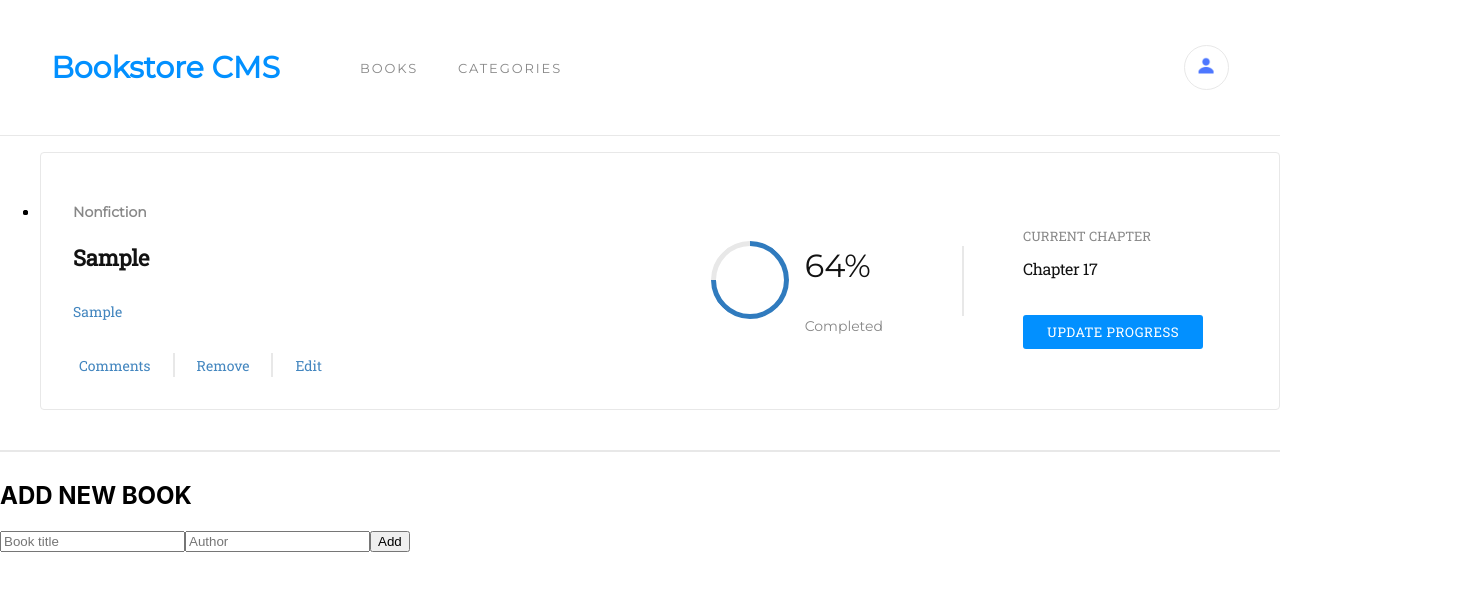
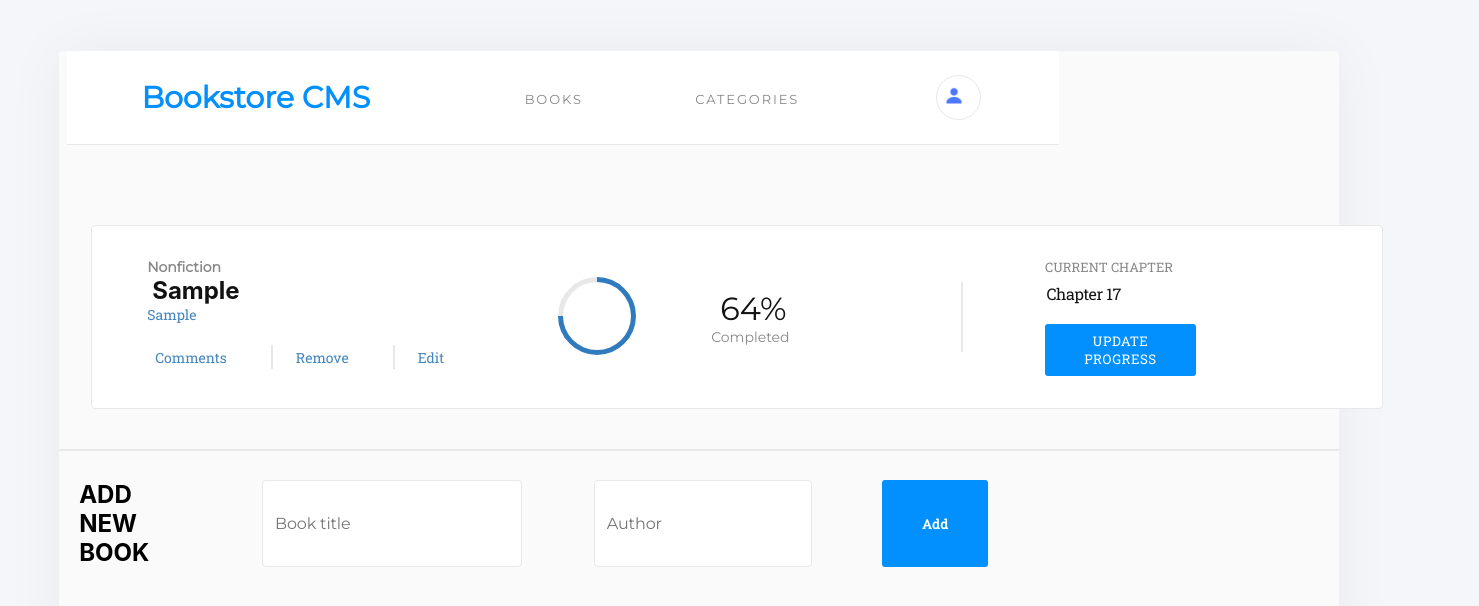
Before and after one commit to adarachel/project-bookstore, a React (Create React App) app: page / in a window 1280 px wide. Both pictures are taken after typing "Sample", "Sample" into the empty fields and a click on the button "Add". Shown: the top 606 px of the page, 1479 px wide, since content can reach past the window. Built offline with nearby package versions, Linux system fonts and the light colour scheme; no server answers; the HTML template or start-up script is replaced by a standard one.

Commit message:
make changes required by reviewer

```diff
--- a/src/App.css
+++ b/src/App.css
@@ -1,39 +1,19 @@
-.App {
-  text-align: center;
+* {
+  margin: 0;
+  padding: 0;
 }
 
-.App-logo {
-  height: 40vmin;
-  pointer-events: none;
+body {
+  padding: 4%;
+  background-color: #f5f6fa;
 }
 
-@media (prefers-reduced-motion: no-preference) {
-  .App-logo {
-    animation: App-logo-spin infinite 20s linear;
-  }
+#root {
+  margin: 0;
+  padding: 0 0 8%;
+  border-radius: 4px;
+  box-shadow: 0 0 60px 0 rgb(0 0 0 / 5%);
+  background-color: #fafafa;
+  width: 100vw;
+  min-height: 100vh;
 }
-
-.App-header {
-  background-color: #282c34;
-  min-height: 100vh;
-  display: flex;
-  flex-direction: column;
-  align-items: center;
-  justify-content: center;
-  font-size: calc(10px + 2vmin);
-  color: white;
-}
-
-.App-link {
-  color: #61dafb;
-}
-
-@keyframes App-logo-spin {
-  from {
-    transform: rotate(0deg);
-  }
-
-  to {
-    transform: rotate(360deg);
-  }
-}
--- a/src/components/Book.css
+++ b/src/components/Book.css
@@ -1,6 +1,13 @@
 @import url('https://fonts.googleapis.com/css2?family=Roboto+Slab&display=swap');
 
-.book-title {
+* {
+  list-style-type: none;
+  width: fit-content;
+  margin-left: 0.5em;
+  margin-right: 2em;
+}
+
+#book-title {
   margin-top: 0.188rem;
   font-size: 1.375rem;
   letter-spacing: -0.2px;
@@ -19,6 +26,7 @@
   border-radius: 4px;
   border: 1px solid #e8e8e8;
   padding: 2rem;
+  margin-top: 5em;
 }
 
 .book-content {
--- a/src/components/Book.js
+++ b/src/components/Book.js
@@ -3,6 +3,7 @@
 import React from 'react';
 import PropTypes from 'prop-types';
 import './Book.css';
+import './BooksContainer.css';
 
 const SingleBook = (props) => {
   const {
--- a/src/components/BookForm.js
+++ b/src/components/BookForm.js
@@ -1,5 +1,8 @@
+/* eslint-disable */
+
 import React, { useState } from 'react';
 import './BooksContainer.css';
+import './Book.css';
 import { useDispatch } from 'react-redux';
 import { addNewBook, addBook } from '../redux/books/booksSlice';
 
@@ -23,9 +26,10 @@ const BookForm = () => {
   };
 
   return (
-    <form onSubmit={handleSubmit}>
+    <form className="Add-form" onSubmit={handleSubmit}>
       <h2>ADD NEW BOOK</h2>
       <input
+        className="input title-input"
         id="title"
         type="text"
         name="Add"
@@ -35,6 +39,7 @@ const BookForm = () => {
         required
       />
       <input
+        className="input"
         id="author"
         type="text"
         name="Add"
@@ -43,7 +48,7 @@ const BookForm = () => {
         placeholder="Author"
         required
       />
-      <button type="submit">Add</button>
+      <button className="primary-button-big" type="submit">Add</button>
     </form>
   );
 };
```
Also changed, not shown: src/components/BooksContainer.css (line endings or trailing spaces), src/components/Navbar.css (line endings or trailing spaces), 1 other file (tests, documents, lock files or other folders).
